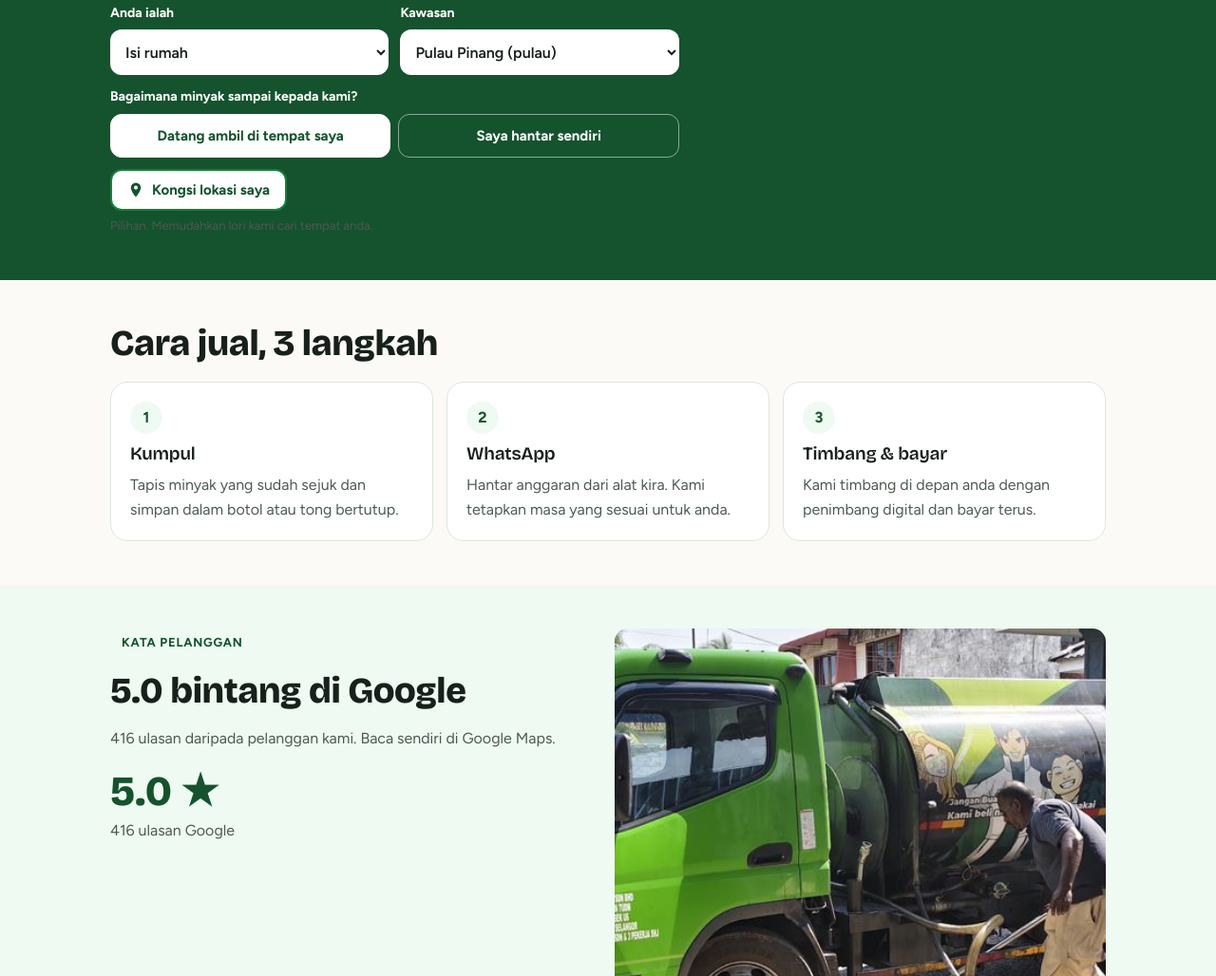
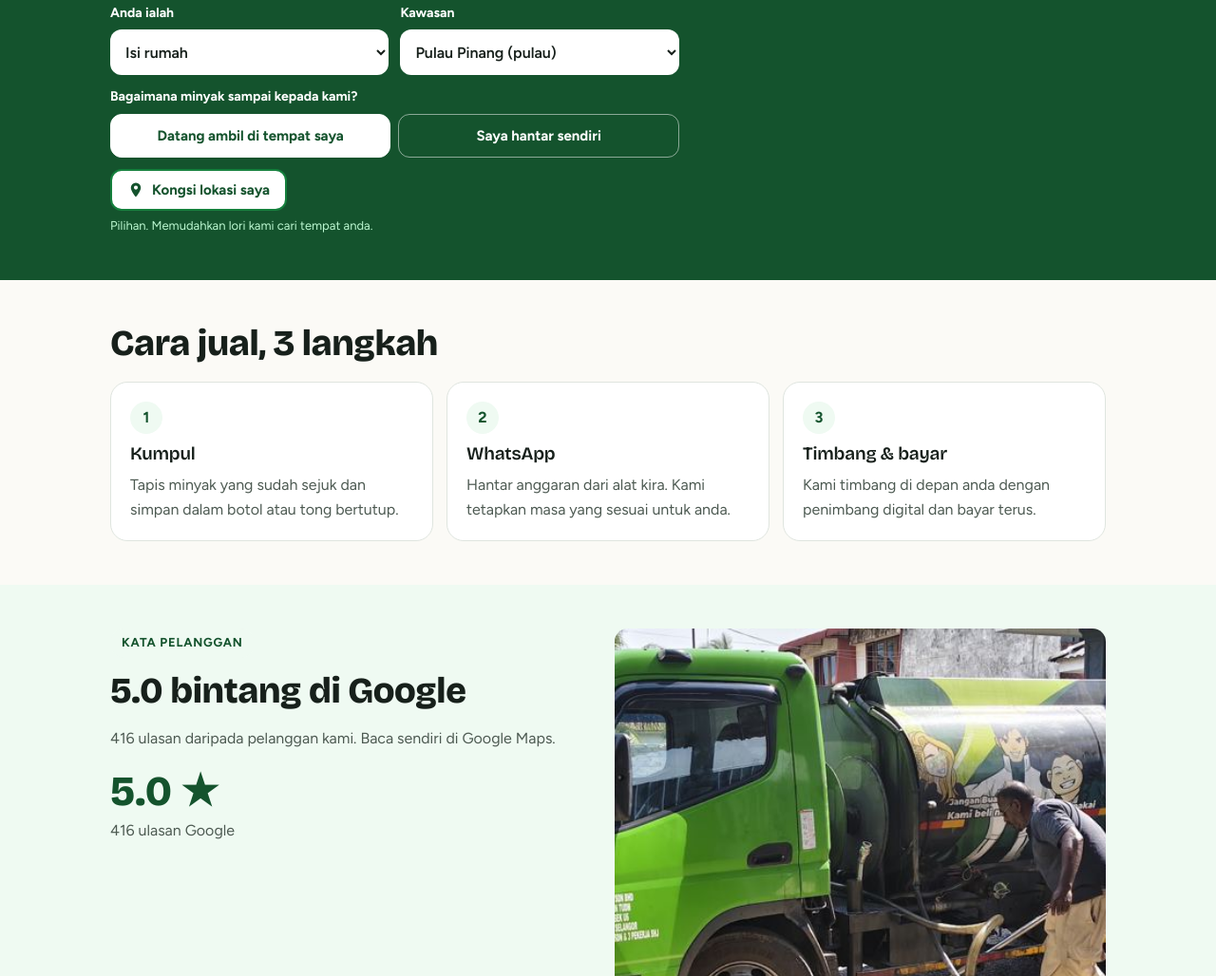
Before and after one commit to hasfiwebdesign/minyakmasakterpakaipenang, a plain HTML site: page draf/index.html in a window 1280 px wide. Shown: the part 1408-2436 px from the top of the page at 95% size. Drawn offline with nearby package versions, Linux system fonts and the light colour scheme.

Commit message:
Kontras nota lokasi
Co-Authored-By: Claude Opus 5.5 <noreply@anthropic.com>

```diff
--- a/draf/index.html
+++ b/draf/index.html
@@ -138,7 +138,7 @@ footer small{color:#a9b0a7}
 }
 @media(max-width:420px){nav .navcta .t{display:none}.brand{font-size:15px}}
 @media(prefers-reduced-motion:reduce){*{transition:none!important;scroll-behavior:auto!important}}
-.ejen{background:#facc15;color:#14532d;font-size:14px;font-weight:600}.ejen .wrap{display:flex;align-items:center;justify-content:center;gap:12px;flex-wrap:wrap;padding-top:8px;padding-bottom:8px;text-align:center}.ejbtn{background:#14532d;color:#fff!important;text-decoration:none;font-weight:800;padding:8px 18px;border-radius:999px;min-height:40px;display:inline-flex;align-items:center;white-space:nowrap}.ejbtn:hover{background:#166534}.lokbtn{display:inline-flex;align-items:center;gap:8px;min-height:44px;padding:10px 16px;border-radius:12px;border:2px solid #15803d;background:#fff;color:#14532d;font:700 15px Figtree,system-ui,sans-serif;cursor:pointer}.lokbtn[aria-pressed=true]{background:#dcfce7}.lokn{display:block;margin-top:6px;color:#4d5a52;font-size:13px}.zon{display:grid;gap:16px;grid-template-columns:repeat(auto-fit,minmax(240px,1fr))}.zon .card h3{margin-bottom:10px}.zon ul{margin:0;padding-left:18px}
+.ejen{background:#facc15;color:#14532d;font-size:14px;font-weight:600}.ejen .wrap{display:flex;align-items:center;justify-content:center;gap:12px;flex-wrap:wrap;padding-top:8px;padding-bottom:8px;text-align:center}.ejbtn{background:#14532d;color:#fff!important;text-decoration:none;font-weight:800;padding:8px 18px;border-radius:999px;min-height:40px;display:inline-flex;align-items:center;white-space:nowrap}.ejbtn:hover{background:#166534}.lokbtn{display:inline-flex;align-items:center;gap:8px;min-height:44px;padding:10px 16px;border-radius:12px;border:2px solid #15803d;background:#fff;color:#14532d;font:700 15px Figtree,system-ui,sans-serif;cursor:pointer}.lokbtn[aria-pressed=true]{background:#dcfce7}.lokn{display:block;margin-top:6px;color:#bbf7d0;font-size:13px}.zon{display:grid;gap:16px;grid-template-columns:repeat(auto-fit,minmax(240px,1fr))}.zon .card h3{margin-bottom:10px}.zon ul{margin:0;padding-left:18px}
 </style>
 </head>
 <body>
```
Also changed, not shown: index.html (+1 -1 lines).
